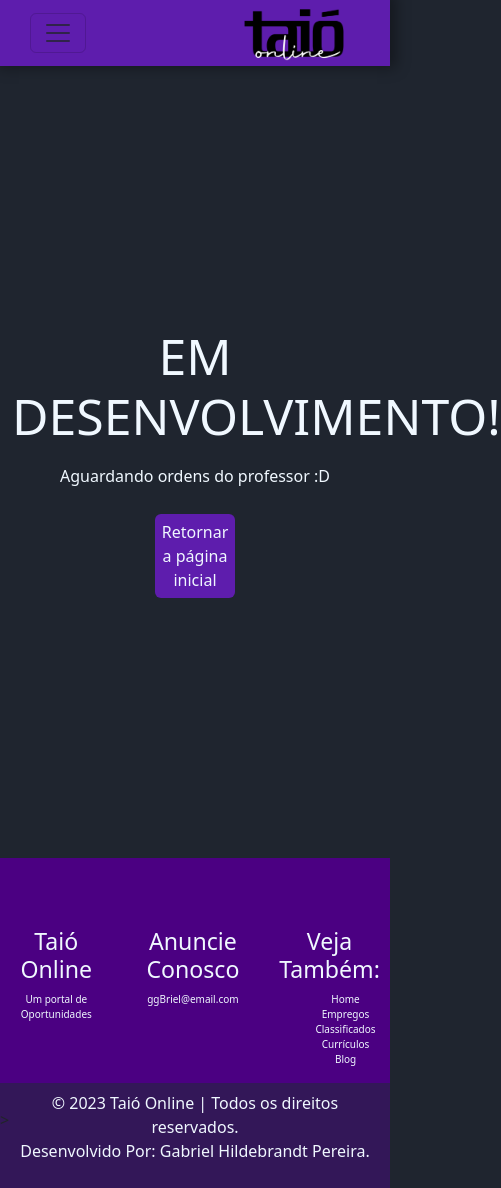
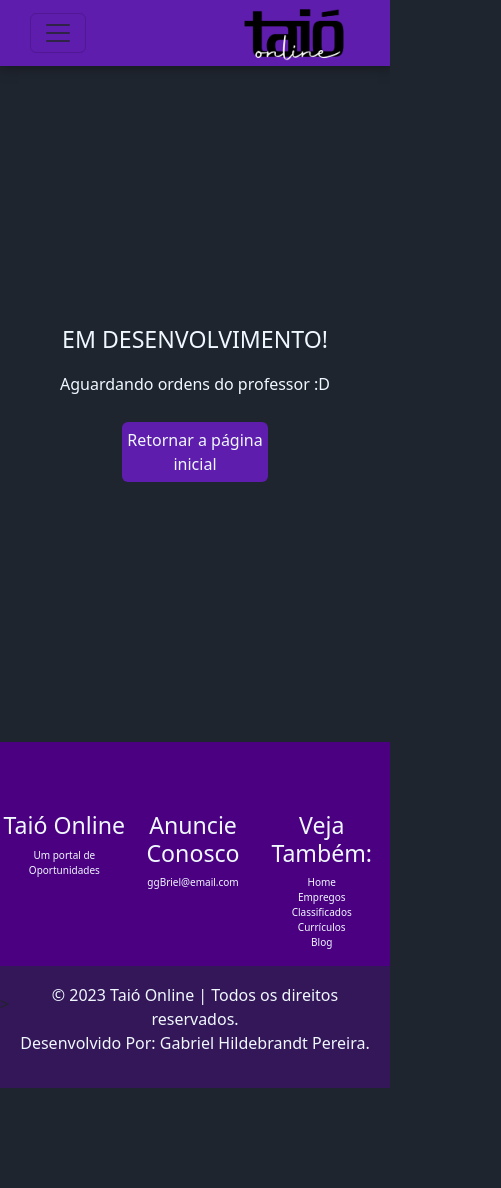
Before and after one commit to GabrielHild/bnuOnline, a plain HTML site: page emDesenvolvimento.html in a window 390 px wide. Shown: the whole page, 501 px wide, since content can reach past the window. After the commit the page ends 1088 px from the top, so only its background shows below. Drawn offline with Linux system fonts and the light colour scheme.

Commit message:
agora sim pronto, eu acho :)

```diff
--- a/css/curriculo.css
+++ b/css/curriculo.css
@@ -240,12 +240,12 @@ hr{
     display: grid;
     grid-template-columns: 33% 33% 33%;
 }
-.containerFooter a{
+.Footer a{
     text-decoration: none;
     color:aliceblue;
     font-size: 10px;
 }
-.containerFooter li{
+.Footer li{
     list-style: none;
     color:aliceblue;
     font-size: 8px;
@@ -279,5 +279,48 @@ hr{
         background-color: #5e1dad;
         color: #141414;
     }
+    .Footer ul{
+        padding: 0;
+    }
+}
+@media screen and (max-width: 300px){
+    h3{
+        font-size: 15px;
+    }
+    .rowFooter{
+        padding-top: 5px;
+        display: grid;
+        grid-template-columns: 100%
+    }
+    .text{
+        color: aliceblue;
+        font-size: 9px;
+    }
+    .Footer a{
+        text-decoration: none;
+        color:aliceblue;
+        font-size: 9px;
+    }
+    .Footer li{
+        list-style: none;
+        color:aliceblue;
+        font-size: 4px;
+    }
+    .Footer ul{
+        padding: 0;
+    }
+    .dev{
+        text-align: center;
+        color: aliceblue;
+        background-color: #331758;
+        width: 100%;
+        padding: 2vh;
+        font-size: 10px;
 
+    }
+    .text-btn{
+        padding: 5px 0;
+        width: 50%;
+        background-color: #5e1dad;
+    }
 }
--- a/css/curriculoEnviado.css
+++ b/css/curriculoEnviado.css
@@ -81,12 +81,12 @@ body{
     display: grid;
     grid-template-columns: 33% 33% 33%;
 }
-.containerFooter a{
+.Footer a{
     text-decoration: none;
     color:aliceblue;
     font-size: 10px;
 }
-.containerFooter li{
+.Footer li{
     list-style: none;
     color:aliceblue;
     font-size: 8px;
@@ -120,4 +120,53 @@ body{
         background-color: #5e1dad;
         color: #141414;
     }
+    .Footer ul{
+        padding: 0;
+    }
+    .text-btn{
+        padding: 5px 0;
+        width: 50%;
+    }
+    h3{
+        font-size: 15px !important;
+    }
 }
+@media screen and (max-width: 300px){
+    h3{
+        font-size: 20px !important;
+    }
+    .rowFooter{
+        padding-top: 5px;
+        display: grid;
+        grid-template-columns: 100%
+    }
+    .text{
+        color: aliceblue;
+        font-size: 9px;
+    }
+    .Footer a{
+        text-decoration: none;
+        color:aliceblue;
+        font-size: 9px;
+    }
+    .Footer li{
+        list-style: none;
+        color:aliceblue;
+        font-size: 4px;
+    }
+    .Footer ul{
+        padding: 0;
+    }
+    .dev{
+        text-align: center;
+        color: aliceblue;
+        background-color: #331758;
+        width: 100%;
+        padding: 1vh;
+        font-size: 10px;
+    }
+    .text-btn{
+        padding: 5px 0;
+        width: 50%;
+    }
+}
--- a/css/empregos.css
+++ b/css/empregos.css
@@ -42,7 +42,7 @@ body{
 }
 .container h3{
     color: aliceblue;
-    font-size: 50px;
+    /* font-size: 50px; */
     text-transform: uppercase;
 }
 .container .text-p{
@@ -80,12 +80,12 @@ body{
     display: grid;
     grid-template-columns: 33% 33% 33%;
 }
-.containerFooter a{
+.Footer a{
     text-decoration: none;
     color:aliceblue;
     font-size: 10px;
 }
-.containerFooter li{
+.Footer li{
     list-style: none;
     color:aliceblue;
     font-size: 8px;
@@ -103,7 +103,7 @@ body{
     color: aliceblue;
     background-color: #331758;
     width: 100%;
-    padding: 1vh;
+    padding: 2vh;
 }
 
 @media screen and (max-width: 992px){
@@ -119,4 +119,53 @@ body{
         background-color: #5e1dad;
         color: #141414;
     }
+    .Footer ul{
+        padding: 0;
+    }
+    .text-btn{
+        padding: 5px 0;
+        width: 40%;
+        background-color: #5e1dad;
+    }
 }
+@media screen and (max-width: 300px){
+    h3{
+        font-size: 15px;
+    }
+    .rowFooter{
+        padding-top: 5px;
+        display: grid;
+        grid-template-columns: 100%
+    }
+    .text{
+        color: aliceblue;
+        font-size: 9px;
+    }
+    .Footer a{
+        text-decoration: none;
+        color:aliceblue;
+        font-size: 9px;
+    }
+    .Footer li{
+        list-style: none;
+        color:aliceblue;
+        font-size: 4px;
+    }
+    .Footer ul{
+        padding: 0;
+    }
+    .dev{
+        text-align: center;
+        color: aliceblue;
+        background-color: #331758;
+        width: 100%;
+        padding: 2vh;
+        font-size: 10px;
+
+    }
+    .text-btn{
+        padding: 5px 0;
+        width: 50%;
+        background-color: #5e1dad;
+    }
+}
--- a/css/noticia.css
+++ b/css/noticia.css
@@ -109,16 +109,17 @@ hr{
     margin: 0 auto;
 }
 .rowFooter{
+
     padding-top: 70px;
     display: grid;
     grid-template-columns: 33% 33% 33%;
 }
-.containerFooter a{
+.Footer a{
     text-decoration: none;
     color:aliceblue;
     font-size: 10px;
 }
-.containerFooter li{
+.Footer li{
     list-style: none;
     color:aliceblue;
     font-size: 8px;
@@ -158,4 +159,42 @@ hr{
     .block-link{
         padding-top: 20px;
     }
+    .Footer ul{
+        padding: 0;
+    }
 }
+@media screen and (max-width: 300px){
+    h3{
+        font-size: 15px;
+    }
+    .rowFooter{
+        padding-top: 5px;
+        display: grid;
+        grid-template-columns: 100%
+    }
+    .text{
+        color: aliceblue;
+        font-size: 9px;
+    }
+    .Footer a{
+        text-decoration: none;
+        color:aliceblue;
+        font-size: 9px;
+    }
+    .Footer li{
+        list-style: none;
+        color:aliceblue;
+        font-size: 4px;
+    }
+    .Footer ul{
+        padding: 0;
+    }
+    .dev{
+        text-align: center;
+        color: aliceblue;
+        background-color: #331758;
+        width: 100%;
+        padding: 1vh;
+        font-size: 10px;
+    }
+}
--- a/css/site.css
+++ b/css/site.css
@@ -125,12 +125,12 @@ main .container1{
     display: grid;
     grid-template-columns: 33% 33% 33%;
 }
-.containerFooter a{
+.Footer a{
     text-decoration: none;
     color:aliceblue;
     font-size: 10px;
 }
-.containerFooter li{
+.Footer li{
     list-style: none;
     color:aliceblue;
     font-size: 8px;
@@ -164,4 +164,56 @@ main .container1{
         background-color: #5e1dad;
         color: #141414;
     }
+    .Footer ul{
+        padding: 0;
+    }
+    h2,h6, p{
+        font-size: 13px;
+    }
+
 }
+
+
+
+@media screen and (max-width: 300px){
+    /* fontes das noticias e banners */
+    h2,h6, p{
+        font-size: 13px;
+    }
+    /* outras alteracoes */
+    h3{
+        font-size: 10px !important;
+    }
+    .rowFooter{
+        padding-top: 5px;
+        display: grid;
+        grid-template-columns: 100%
+    }
+    .text{
+        color: aliceblue;
+        font-size: 9px;
+    }
+    .Footer a{
+        text-decoration: none;
+        color:aliceblue;
+        font-size: 9px;
+    }
+    .Footer li{
+        list-style: none;
+        color:aliceblue;
+        font-size: 4px;
+    }
+    .Footer ul{
+        padding: 0;
+    }
+
+    .dev{
+        text-align: center;
+        color: aliceblue;
+        background-color: #331758;
+        width: 100%;
+        padding: 1vh;
+        font-size: 10px;
+    }
+
+}
--- a/emDesenvolvimento.html
+++ b/emDesenvolvimento.html
@@ -35,41 +35,42 @@
 
 
     <main>
-        <div class="container">
+        <div class="container container1">
+            <div class="teste">
             <div class="row">
+                <!-- <div class="row"> -->
+                    <div class="col-md-12 sm-12 text-center">
+                        <h3 class="titulo">EM DESENVOLVIMENTO!</h3>
+                        <!-- </div> -->
                     </div>
-                <div class="row">
+                    <!-- <div class="row"> -->
+                        <div class="col-md-12 sm-12 text-p text-center">
+                            <p>Aguardando ordens do professor :D</p>
+                            <!-- </div> -->
+                        </div>
+                        <!-- <div class="row"> -->
                             <div class="col-md-12 sm-12 text-center">
-                        <h3>EM DESENVOLVIMENTO!</h3>
+                                <button class="btn text-btn"><a href="index.html">Retornar a página inicial</a></button>
+                                <!-- </div> -->
                             </div>
-                </div>
-                <div class="row">
-                    <div class="col md-12 sm-12 text-p text-center">
-                        <p>Aguardando ordens do professor :D</p>
-                    </div>
-                </div>
-                <div class="row">
-                    <div class="col md-12 sm-12 text-center">
-                        <button class="btn text-btn"><a href="index.html">Retornar a página inicial</a></button>
                         </div>
                     </div>
         </div>
     </main>
 
 
-        <!-- roda pe -->
     <footer class="rodape">
-            <div class="containerFooter">
-                <div class="row rowFooter">
-                    <div class="grid-col center-align text">
+        <div class="containerFooter Footer">
+            <div class="row rowFooter" style="--bs-gutter-x: 0rem;">
+                <div class=" center-align text">
                     <h3>Taió Online</h3>
                     <p>Um portal de Oportunidades</p>
                 </div>
-                    <div class="grid-col center-align text">
+                <div class=" center-align text">
                     <h3>Anuncie Conosco</h3>
                     <a href="mailto:eu@tu.com">ggBriel@email.com</a>
                 </div>
-                    <div class="grid-col center-align text">
+                <div class=" center-align text">
                     <h3>Veja Também:</h3>
                     <ul>
                         <li><a href="index.html">Home</a></li>
```
Also changed, not shown: curriculo.html (+2 -2 lines), curriculoEnviado.html (+2 -2 lines), index.html (+2 -2 lines), noticia.html (+2 -2 lines). Lines whose indentation alone changed are shown as unchanged.
